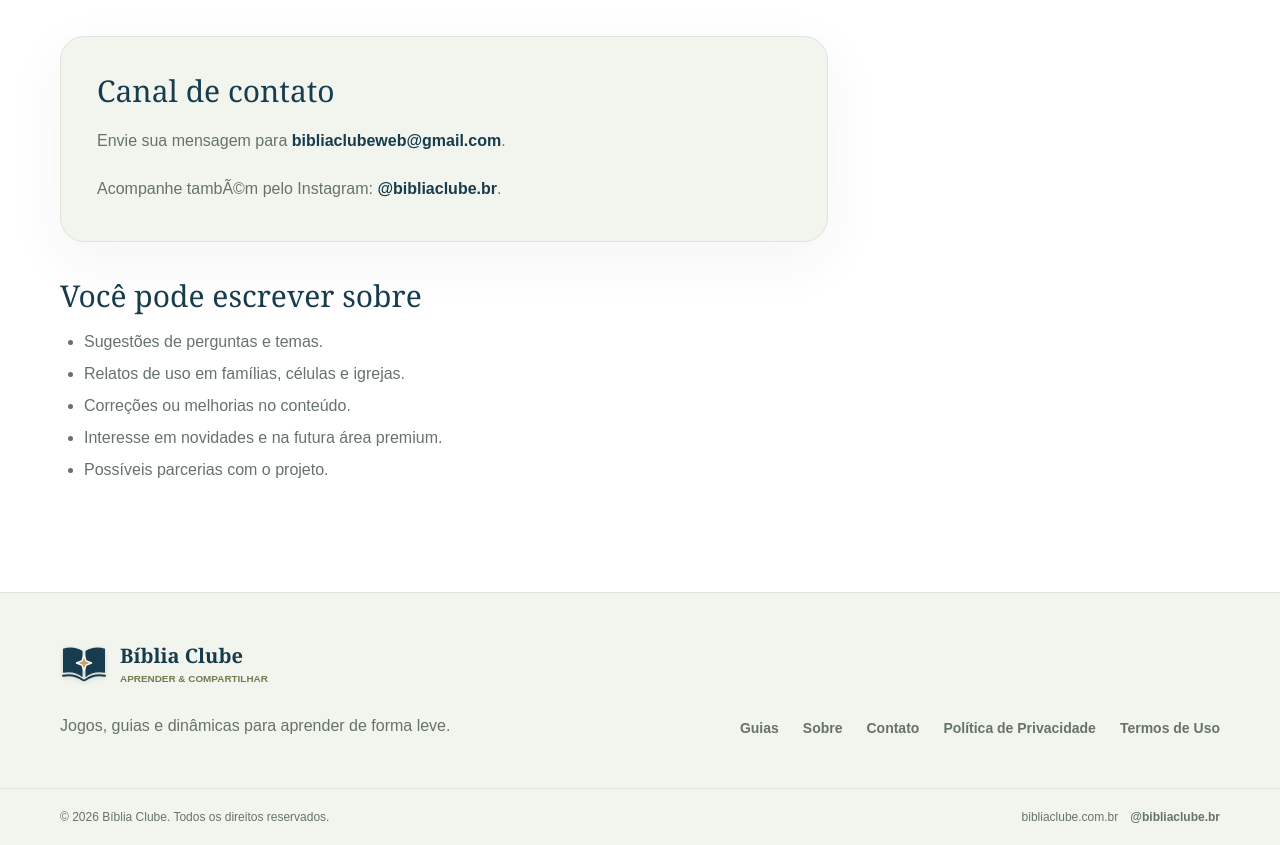
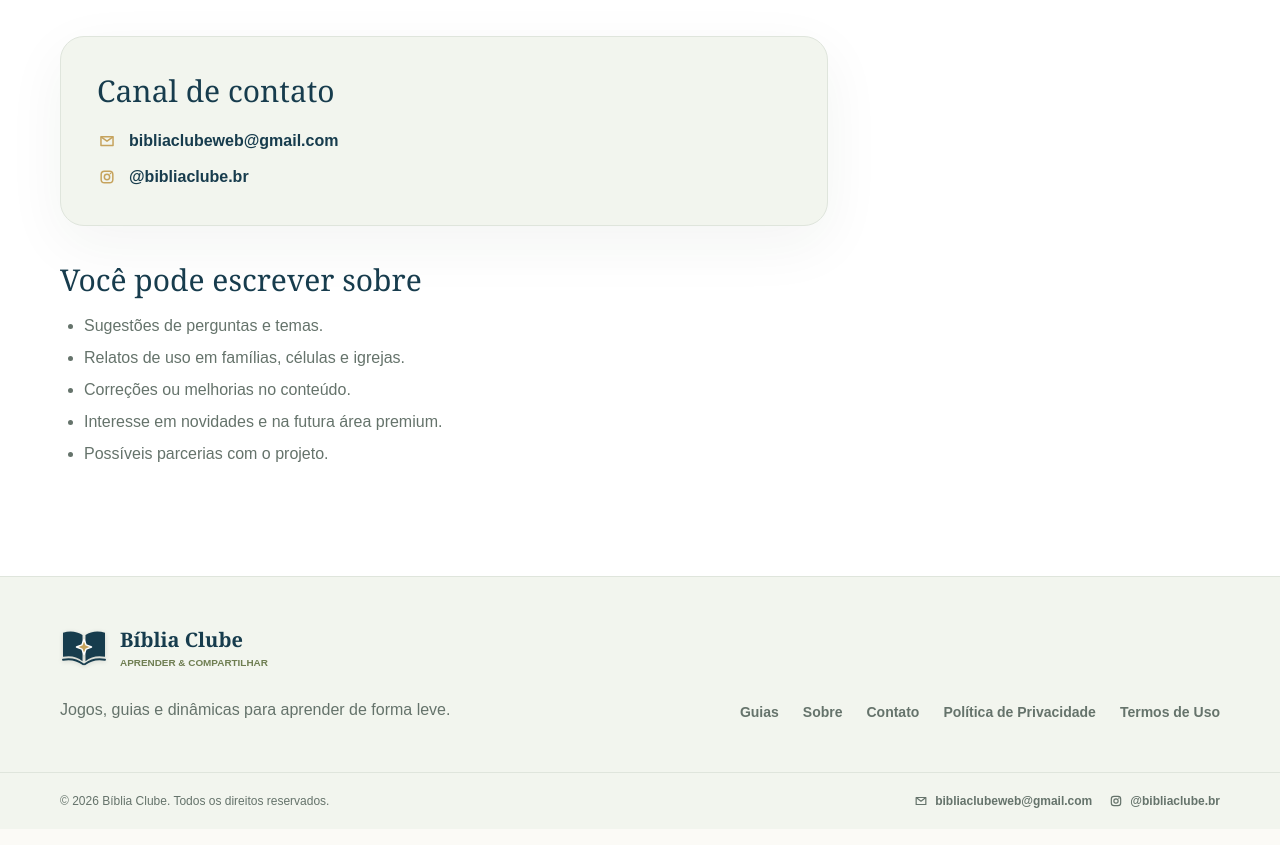
Before and after one commit to medinafrm-collab/biblia-clube, a Next.js app: page /contato in a window 1280 px wide. Shown: the part 780-1625 px from the top of the page. Built offline with nearby package versions, Linux system fonts and the light colour scheme.

Commit message:
Ajusta contatos no rodape

```diff
--- a/src/app/contato/page.tsx
+++ b/src/app/contato/page.tsx
@@ -16,24 +16,68 @@
     >
       <div className="card !bg-[var(--surface-soft)] p-7 sm:p-9">
         <h2>Canal de contato</h2>
-        <p className="mt-4">
-          Envie sua mensagem para{" "}
-          <a href="mailto:bibliaclubeweb@gmail.com">
+        <div className="mt-5 grid gap-3">
+          <a
+            href="mailto:bibliaclubeweb@gmail.com"
+            className="flex w-fit items-center gap-3 font-bold text-[var(--navy)] no-underline hover:text-[var(--olive-dark)]"
+          >
+            <svg
+              viewBox="0 0 24 24"
+              aria-hidden="true"
+              className="size-5 text-[var(--gold)]"
+            >
+              <path
+                d="M4.75 6.75h14.5v10.5H4.75V6.75Z"
+                fill="none"
+                stroke="currentColor"
+                strokeWidth="1.8"
+                strokeLinejoin="round"
+              />
+              <path
+                d="m5.25 7.25 6.75 5 6.75-5"
+                fill="none"
+                stroke="currentColor"
+                strokeLinecap="round"
+                strokeLinejoin="round"
+                strokeWidth="1.8"
+              />
+            </svg>
             bibliaclubeweb@gmail.com
           </a>
-          .
-        </p>
-        <p className="mt-4">
-          Acompanhe tambÃ©m pelo Instagram:{" "}
           <a
             href="https://www.instagram.com/bibliaclube.br/"
             target="_blank"
             rel="noreferrer"
+            className="flex w-fit items-center gap-3 font-bold text-[var(--navy)] no-underline hover:text-[var(--olive-dark)]"
           >
+            <svg
+              viewBox="0 0 24 24"
+              aria-hidden="true"
+              className="size-5 text-[var(--gold)]"
+            >
+              <rect
+                x="5"
+                y="5"
+                width="14"
+                height="14"
+                rx="4"
+                fill="none"
+                stroke="currentColor"
+                strokeWidth="1.8"
+              />
+              <circle
+                cx="12"
+                cy="12"
+                r="3.2"
+                fill="none"
+                stroke="currentColor"
+                strokeWidth="1.8"
+              />
+              <circle cx="16.2" cy="7.8" r="1" fill="currentColor" />
+            </svg>
             @bibliaclube.br
           </a>
-          .
-        </p>
+        </div>
       </div>
       <div>
         <h2>Você pode escrever sobre</h2>
--- a/src/components/Footer.tsx
+++ b/src/components/Footer.tsx
@@ -8,6 +8,54 @@
   { label: "Política de Privacidade", href: "/politica-de-privacidade" },
   { label: "Termos de Uso", href: "/termos-de-uso" },
 ];
+
+function MailIcon() {
+  return (
+    <svg viewBox="0 0 24 24" aria-hidden="true" className="size-4">
+      <path
+        d="M4.75 6.75h14.5v10.5H4.75V6.75Z"
+        fill="none"
+        stroke="currentColor"
+        strokeLinejoin="round"
+        strokeWidth="1.8"
+      />
+      <path
+        d="m5.25 7.25 6.75 5 6.75-5"
+        fill="none"
+        stroke="currentColor"
+        strokeLinecap="round"
+        strokeLinejoin="round"
+        strokeWidth="1.8"
+      />
+    </svg>
+  );
+}
+
+function InstagramIcon() {
+  return (
+    <svg viewBox="0 0 24 24" aria-hidden="true" className="size-4">
+      <rect
+        x="5"
+        y="5"
+        width="14"
+        height="14"
+        rx="4"
+        fill="none"
+        stroke="currentColor"
+        strokeWidth="1.8"
+      />
+      <circle
+        cx="12"
+        cy="12"
+        r="3.2"
+        fill="none"
+        stroke="currentColor"
+        strokeWidth="1.8"
+      />
+      <circle cx="16.2" cy="7.8" r="1" fill="currentColor" />
+    </svg>
+  );
+}
 
 export function Footer() {
   return (
@@ -37,14 +85,21 @@
       <div className="border-t border-[var(--border)]">
         <div className="container-site flex flex-col gap-2 py-5 text-xs text-[var(--muted)] sm:flex-row sm:items-center sm:justify-between">
           <p>© {new Date().getFullYear()} Bíblia Clube. Todos os direitos reservados.</p>
-          <p className="flex flex-wrap gap-x-3 gap-y-1">
-            <span>bibliaclube.com.br</span>
+          <p className="flex flex-wrap gap-x-4 gap-y-2">
+            <a
+              href="mailto:bibliaclubeweb@gmail.com"
+              className="inline-flex items-center gap-1.5 font-bold text-[var(--muted)] no-underline hover:text-[var(--navy)]"
+            >
+              <MailIcon />
+              bibliaclubeweb@gmail.com
+            </a>
             <a
               href="https://www.instagram.com/bibliaclube.br/"
               target="_blank"
               rel="noreferrer"
-              className="font-bold text-[var(--muted)] no-underline hover:text-[var(--navy)]"
+              className="inline-flex items-center gap-1.5 font-bold text-[var(--muted)] no-underline hover:text-[var(--navy)]"
             >
+              <InstagramIcon />
               @bibliaclube.br
             </a>
           </p>
```
